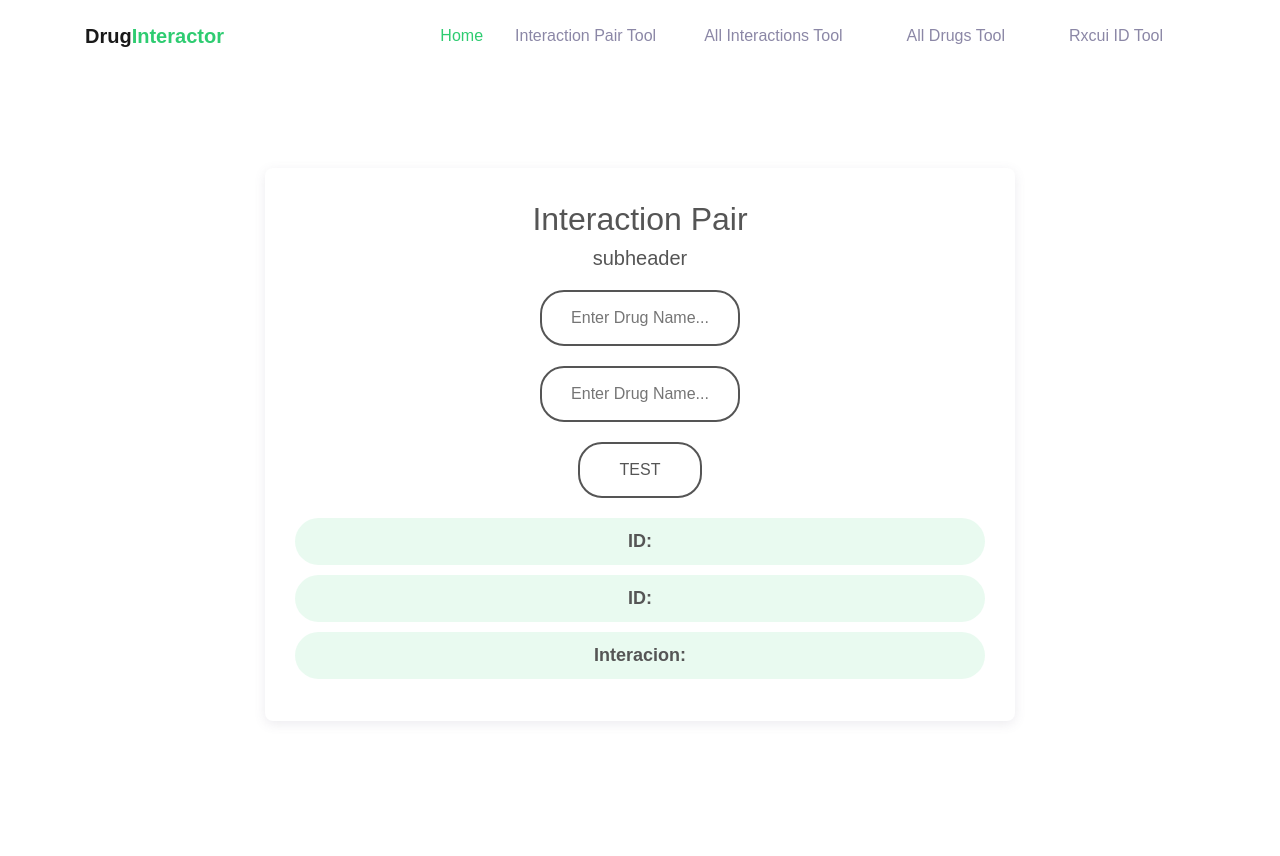
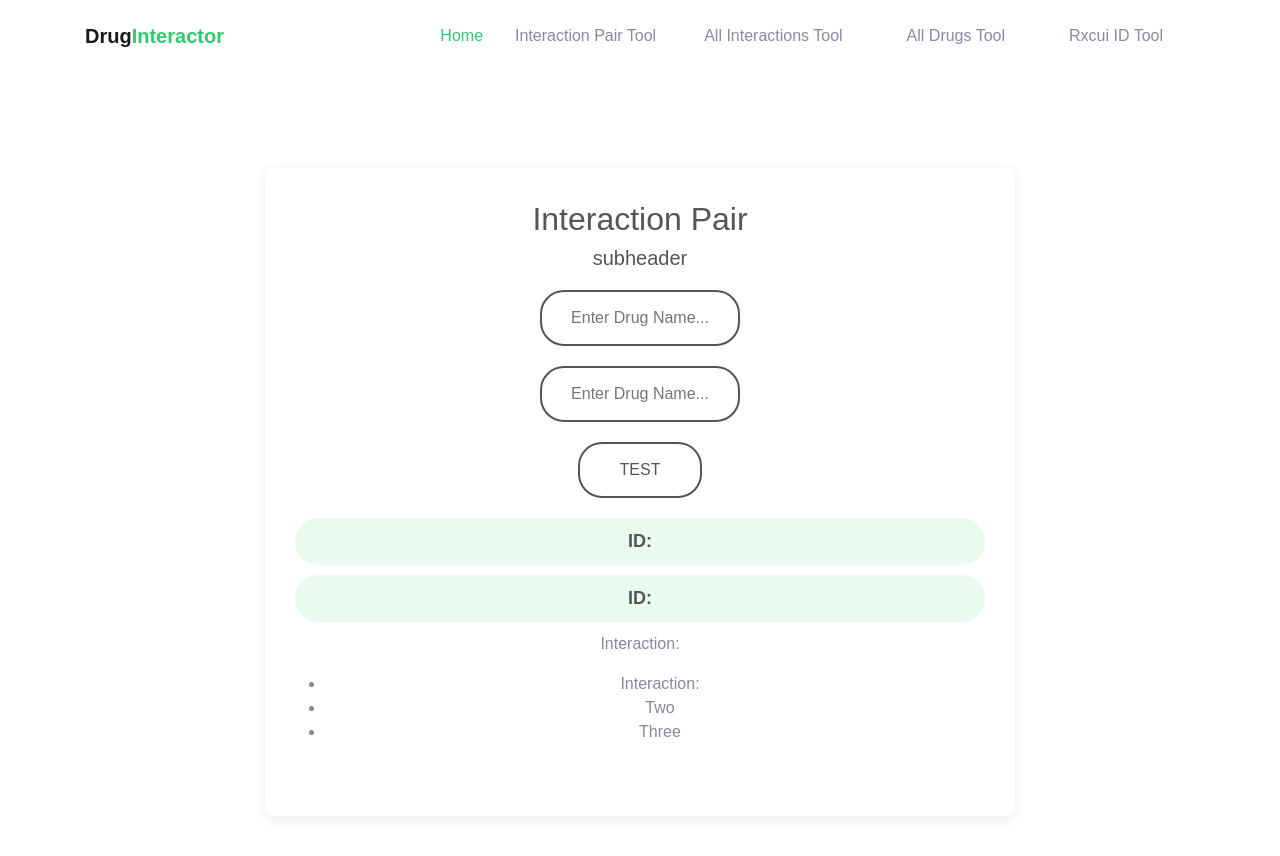
Before and after one commit to Sxlly/Drug-Interactor, a React (Create React App) app: page /getInteractionPair in a window 1280 px wide. Shown: the top 856 px of the page. Before the commit the page ends 817 px from the top, so only its background shows below. Built offline with nearby package versions, Linux system fonts and the light colour scheme.

Commit message:
interaction pair styling

```diff
--- a/src/getInteractionPair.js
+++ b/src/getInteractionPair.js
@@ -254,7 +254,15 @@ export default () => {
 
                             <p className="rxcui-answer">ID: {rxcuiIDOne}</p>
                             <p className="rxcui-answer">ID: {rxcuiIDTwo}</p>
-                            <p className="rxcui-answer">Interacion: {interactionResult}</p>
+                            <p className="interaction-readmore-wrap">Interaction: {interactionResult}</p>
+
+                            <ul className="interaction-readmore-wrap">
+                                <li>Interaction: {interactionResult}</li>
+                                <li className="interaction-readmore-target">Two</li>
+                                <li className="interaction-readmore-target">Three</li>
+                            </ul>
+
+                            <label for="interaction-readmore" className="interaction-readmore-trigger"></label>
                         </form>
                     </div>
                 </div>
```
